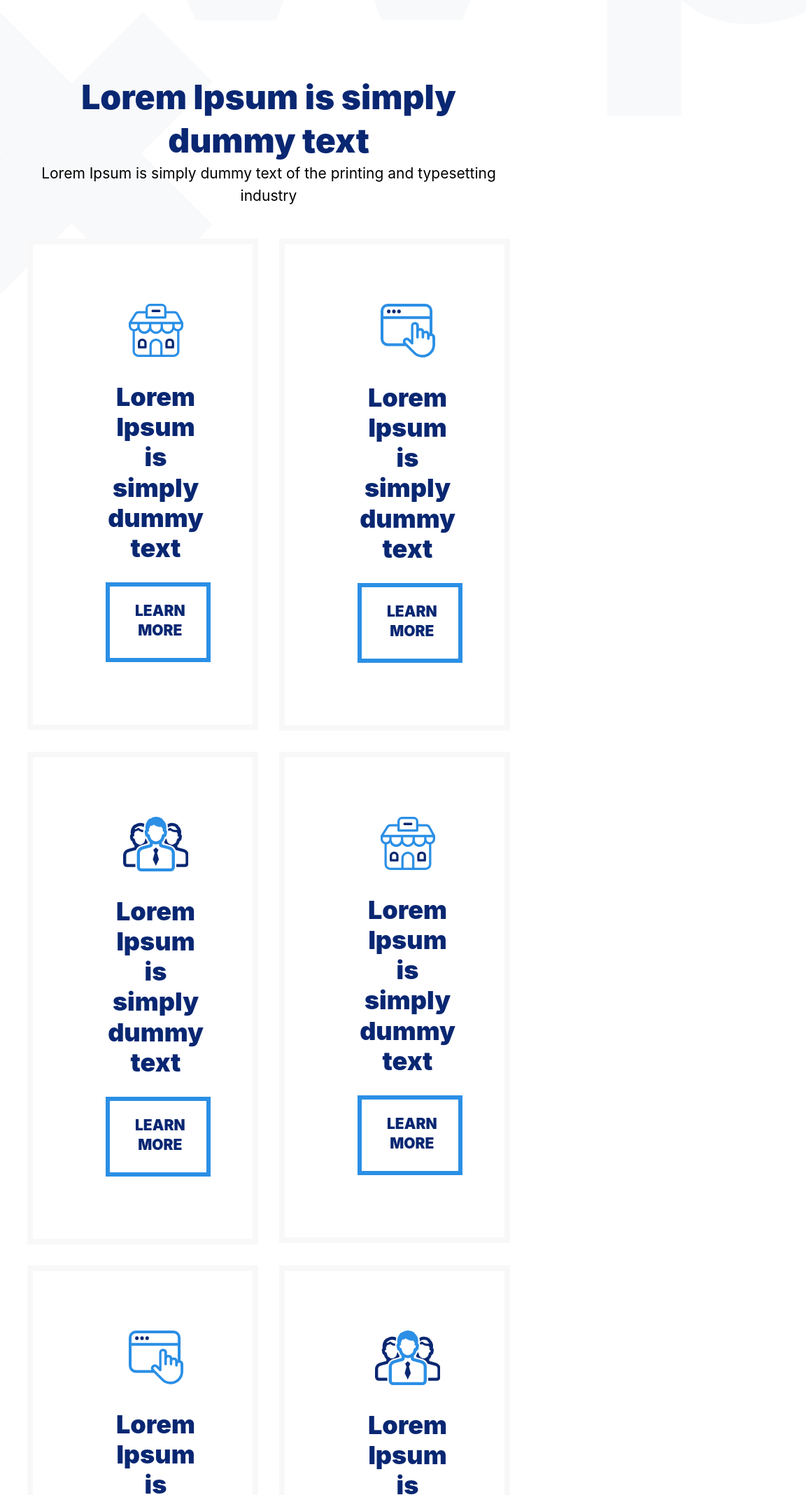
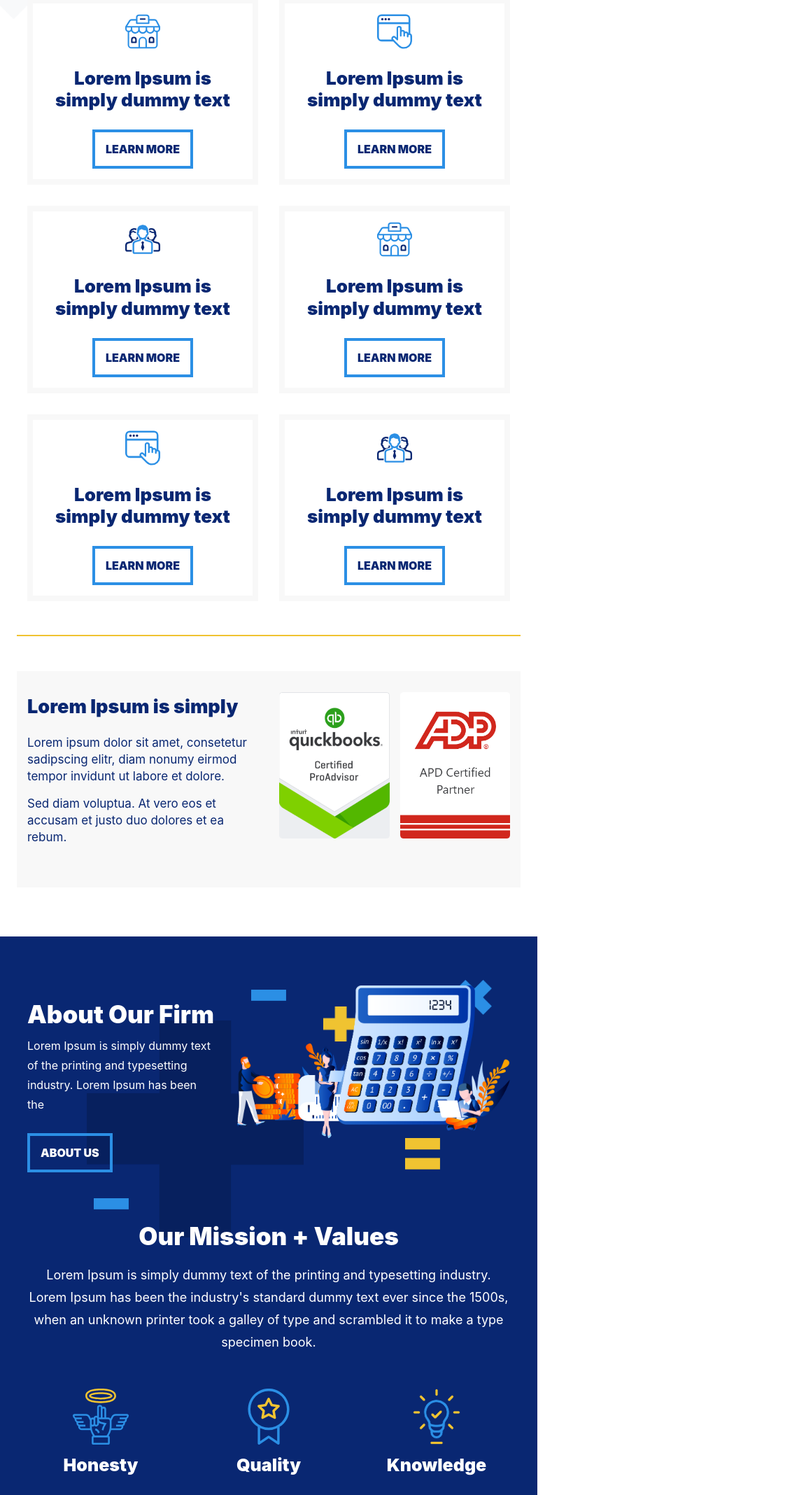
Before and after one commit to jonyrahman626/wp-main, a website: page index.html in a window 768 px wide. Shown: the part 664-2800 px from the top of the page at 70% size, 1152 px wide, since content can reach past the window. Drawn offline with Linux system fonts and the light colour scheme.

Commit message:
responsive tab

```diff
--- a/css/responsive.css
+++ b/css/responsive.css
@@ -21,10 +21,15 @@
         margin-left: 13px;
     }
 
-        .main_menu .menu_info ul li a svg{
+    .main_menu .menu_info ul li a svg {
         width: 25px;
         height: 25px;
     }
+
+    .main_menu {
+        height: 100px;
+    }
+
     /* Menu part end */
 
     /* Banner part start */
@@ -37,16 +42,262 @@
         font-size: 18px;
         line-height: 30px;
     }
+
+    #banner .banner_text {
+        padding-top: 0px;
+    }
+
+    #banner .banner_text a {
+        border: 4px solid #2b8fe5;
+        padding: 10px 15px 10px 15px;
+        font-size: 16px;
+    }
+
+    #banner .bg_img img {
+        padding-left: 20px;
+        height: 345px;
+    }
+
+    #banner .bg_img {
+        top: -75px;
+    }
+
+    #banner {
+        padding: 70px 0 70px;
+    }
+
     /* Banner part end */
 
-        /* Menu part start */
-        /* Menu part end */
+    /* Service part start */
+    .ser_shap img {
+        width: 200px;
+    }
 
-        /* Menu part start */
-        /* Menu part end */
+    #service .ser_shap {
+        left: -30px;
+    }
 
-        /* Menu part start */
-        /* Menu part end */
+    #service .service_head h2 {
+        font-size: 35px;
+        line-height: 42px;
+    }
+
+    #service .service_head p {
+        font-size: 16px;
+    }
+
+    #service .ser_inner {
+        padding: 15px 15px 15px 15px;
+        border: 8px solid #f8f8f8;
+    }
+
+    #service .ser_inner h4 {
+        font-size: 26px;
+        padding-top: 20px;
+    }
+
+    #service .ser_inner a {
+        padding: 10px 15px 10px 15px;
+        font-size: 16px;
+        border: 4px solid #2b8fe5;
+        ;
+    }
+
+    #service {
+        padding: 50px 0 70px;
+    }
+
+    #service .container::after {
+        bottom: -20px;
+    }
+
+    .ser_inner svg{
+        width: 50px;
+        height: 50px;
+    }
+
+    /* Service part end */
+
+    /* Certification part start */
+    #certified_patner .container {
+        padding: 30px 15px 30px 15px !important;
+    }
+
+    #certified_patner .certify_text h2 {
+        color: #092772;
+        font-size: 35px;
+    }
+
+    #certified_patner .certify_text h2 {
+        font-size: 27px;
+        line-height: 42px;
+        padding-top: 0;
+    }
+
+    #certified_patner .certify_text p {
+        padding-bottom: 30px;
+    }
+
+    #certified_patner .certify_text p span {
+        padding-top: 15px;
+    }
+
+    #certified_patner .certify_text p {
+        color: #092772;
+        font-size: 17px;
+        line-height: 24px;
+    }
+
+    #certified_patner .certify_text {
+        padding-right: 0;
+    }
+
+    #certified_patner .crft2 {
+        margin-left: 15px;
+    }
+
+    #certified_patner {
+        padding-bottom: 70px;
+    }
+
+    /* Certification part end */
+
+    /* About part start */
+    #about {
+        padding: 70px 0 70px;
+    }
+
+    #about .about_text h2 {
+        font-size: 35px;
+        line-height: 42px;
+    }
+
+    #about .about_text p {
+        font-size: 16px;
+        line-height: 28px;
+        padding-top: 10px;
+    }
+
+    #about .about_text a {
+        padding: 10px 15px 10px 15px;
+        font-size: 16px;
+        border: 4px solid #2b8fe5;
+    }
+
+    #about .about_img .about_shape1 {
+        right: 26px;
+        top: -8px;
+    }
+
+    .about_shape1 img,
+    .about_shape2 img,
+    .about_shape3 img,
+    .about_shape4 img {
+        width: 50px;
+    }
+
+    #about .about_img .about_shape2 {
+        left: 123px;
+        top: 30px;
+    }
+
+    #about .about_img .about_shape3 {
+        position: absolute;
+        right: 100px;
+        bottom: -45px;
+        z-index: 1;
+    }
+
+    #about .shape_big {
+        position: absolute;
+        left: 100px;
+        top: 50px;
+    }
+
+    #about .shape_big img{
+        width: 50%;
+    }
+
+    #about .about_img .about_shape4 {
+        left: 20px;
+    }
+
+    #about .about_text .about_text_shape {
+        left: 95px;
+        bottom: -55px;
+    }
+
+    #about .about_text .about_text_shape img{
+        width: 50px;
+    }
+    /* About part end */
+
+    /* Mission part start */
+    #mission .mission_head h2 {
+        font-size: 35px;
+        line-height: 42px;
+    }
+
+    #mission .mission_head p {
+        font-size: 18px;
+        padding: 0 0px;
+    }
+
+    .mission_logo svg{
+        width: 80px;
+        height: 80px;
+    }
+
+    #mission .mission_logo h4 {
+        font-size: 25px;
+    }
+
+    #mission .mission_logo {
+        padding-top: 50px;
+    }
+
+    #mission .mission_btn a {
+        padding: 10px 15px 10px 15px;
+        border: 4px solid #2b8fe5;
+        margin-top: 50px;
+        font-size: 18px;
+    }
+
+    #mission {
+        padding-bottom: 240px;
+    }
+    /* Mission part end */
+
+    /* Latest part start */
+    .team_img img{
+        width: 100%;
+    }
+
+    #latest_blog .team {
+        padding: 30px 15px 30px 15px;
+    }
+
+    #latest_blog .team .team_text h2 {
+        font-size: 35px;
+        line-height: 42px;
+        padding-top: 0px;
+    }
+
+    #latest_blog .team .team_text p {
+        font-size: 18px;
+        line-height: 26px;
+    }
+
+    #latest_blog .team .team_text a {
+        padding: 10px 15px 10px 15px;
+        border: 4px solid #092772;
+        font-size: 16px;
+    }
+
+    #latest_blog .team {
+        top: -465px;
+    }
+    /* Latest part end */
 
     /* Menu part start */
     /* Menu part end */
@@ -54,6 +305,7 @@
 }
 
 @media (min-width: 576px) and (max-width: 767.98px) {
+
     /* Mobile header start */
     #header_mobile {
         padding: 10px 0;
--- a/index.html
+++ b/index.html
@@ -402,7 +402,7 @@
     <section id="certified_patner">
         <div class="container px-lg-0">
             <div class="row">
-                <div class="col-lg-6">
+                <div class="col-lg-6 col-md-6">
                     <div class="certify_text">
                         <h2>Lorem Ipsum is simply</h2>
                         <p>Lorem ipsum dolor sit amet, consetetur sadipscing elitr, diam nonumy eirmod tempor invidunt
@@ -410,7 +410,7 @@
                                 ea rebum.</span></p>
                     </div>
                 </div>
-                <div class="col-lg-5 offset-lg-1">
+                <div class="col-lg-5 col-md-6 offset-lg-1">
                     <div class="certify_right d-flex">
                         <div class="crft1">
                             <img src="images/c1.png" class="img-fluid w-100" alt="">
@@ -436,7 +436,7 @@
                 <img src="images/big.png" alt="">
             </div>
             <div class="row">
-                <div class="col-lg-4 order-2 order-md-1">
+                <div class="col-lg-4 col-md-5 order-2 order-md-1">
                     <div class="about_text">
                         <h2>About Our Firm</h2>
                         <p>Lorem Ipsum is simply dummy text of the printing and typesetting industry. Lorem Ipsum has
@@ -447,7 +447,7 @@
                         </div>
                     </div>
                 </div>
-                <div class="col-lg-8 order-1 order-md-2">
+                <div class="col-lg-8 col-md-7 order-1 order-md-2">
                     <div class="about_img">
                         <img src="images/about1.png" class="img-fluid w-100 about_main" alt="">
                         <div class="about_shape1">
@@ -707,12 +707,12 @@
             </div>
             <div class="team">
                 <div class="row">
-                    <div class="col-lg-3">
+                    <div class="col-lg-3 col-md-5">
                         <div class="team_img">
                             <img src="images/team.png" alt="">
                         </div>
                     </div>
-                    <div class="col-lg-9">
+                    <div class="col-lg-9 col-md-7">
                         <div class="team_text">
                             <h2>Meet the Team</h2>
                             <p>Lorem ipsum dolor sit amet, consetetur sadipscing elitr, sed diam nonumy lorem dolor.</p>
@@ -723,7 +723,7 @@
             </div>
             <div class="lastes_blog">
                 <div class="row">
-                    <div class="col-lg-1">
+                    <div class="col-lg-1 col-md-1">
                         <div class="blog_left_arr">
                             <svg xmlns="http://www.w3.org/2000/svg" width="32" height="24" viewBox="0 0 32 24">
                                 <path id="np_arrow-left_888650_000000"
@@ -732,10 +732,10 @@
                             </svg>
                         </div>
                     </div>
-                    <div class="col-lg-10">
+                    <div class="col-lg-10 col-md-10">
                         <div class="slider">
                             <div class="row">
-                                <div class="col-lg-3">
+                                <div class="col-lg-3 col-md-4">
                                     <div class="blog_text">
                                         <h2>Latest from the Blog</h2>
                                         <p>Lorem ipsum dolor sit amet, consetetur sadipscing elitr, sed diam nonumy
@@ -743,14 +743,14 @@
                                         <a href="#">visit the blog</a>
                                     </div>
                                 </div>
-                                <div class="col-lg-9">
+                                <div class="col-lg-9 col-md-8">
                                     <div class="blog_img">
                                         <img src="images/blog1.jpg" class="img-fluid w-100" alt="">
                                     </div>
                                 </div>
                             </div>
                             <div class="row">
-                                <div class="col-lg-3">
+                                <div class="col-lg-3 col-md-4">
                                     <div class="blog_text">
                                         <h2>Latest from the Blog</h2>
                                         <p>Lorem ipsum dolor sit amet, consetetur sadipscing elitr, sed diam nonumy
@@ -758,14 +758,14 @@
                                         <a href="#">visit the blog</a>
                                     </div>
                                 </div>
-                                <div class="col-lg-9">
+                                <div class="col-lg-9 col-md-8">
                                     <div class="blog_img">
                                         <img src="images/blog1.jpg" class="img-fluid w-100" alt="">
                                     </div>
                                 </div>
                             </div>
                             <div class="row">
-                                <div class="col-lg-3">
+                                <div class="col-lg-3 col-md-4">
                                     <div class="blog_text">
                                         <h2>Latest from the Blog</h2>
                                         <p>Lorem ipsum dolor sit amet, consetetur sadipscing elitr, sed diam nonumy
@@ -773,7 +773,7 @@
                                         <a href="#">visit the blog</a>
                                     </div>
                                 </div>
-                                <div class="col-lg-9">
+                                <div class="col-lg-9 col-md-8">
                                     <div class="blog_img">
                                         <img src="images/blog1.jpg" class="img-fluid w-100" alt="">
                                     </div>
@@ -785,7 +785,7 @@
                             </span>
                         </div>
                     </div>
-                    <div class="col-lg-1">
+                    <div class="col-lg-1 col-md-1">
                         <div class="blog_right_arr">
                             <svg xmlns="http://www.w3.org/2000/svg" width="32" height="24" viewBox="0 0 32 24">
                                 <path id="np_arrow-left_888650_000000"
--- a/sass/components/_navigation.scss
+++ b/sass/components/_navigation.scss
@@ -56,7 +56,7 @@
     left: 0;
     top: 0;
     width: 100%;
-    background: #ddd;
+    background: #fcfcfc;
     z-index: 999;
     animation: menuAnimate 1s;
 }
```
Also changed, not shown: css/style.css. Lines whose indentation alone changed are shown as unchanged.
